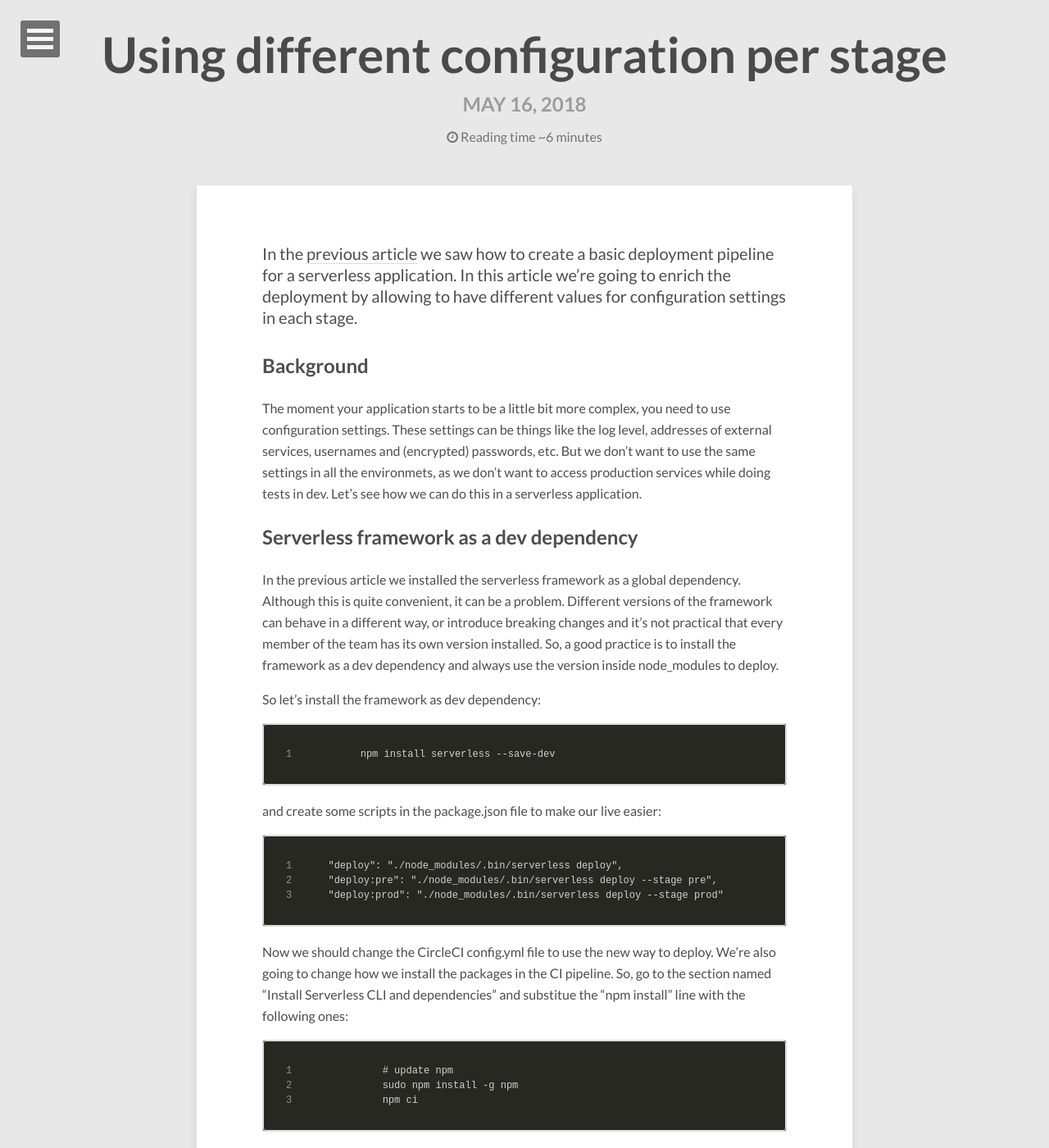
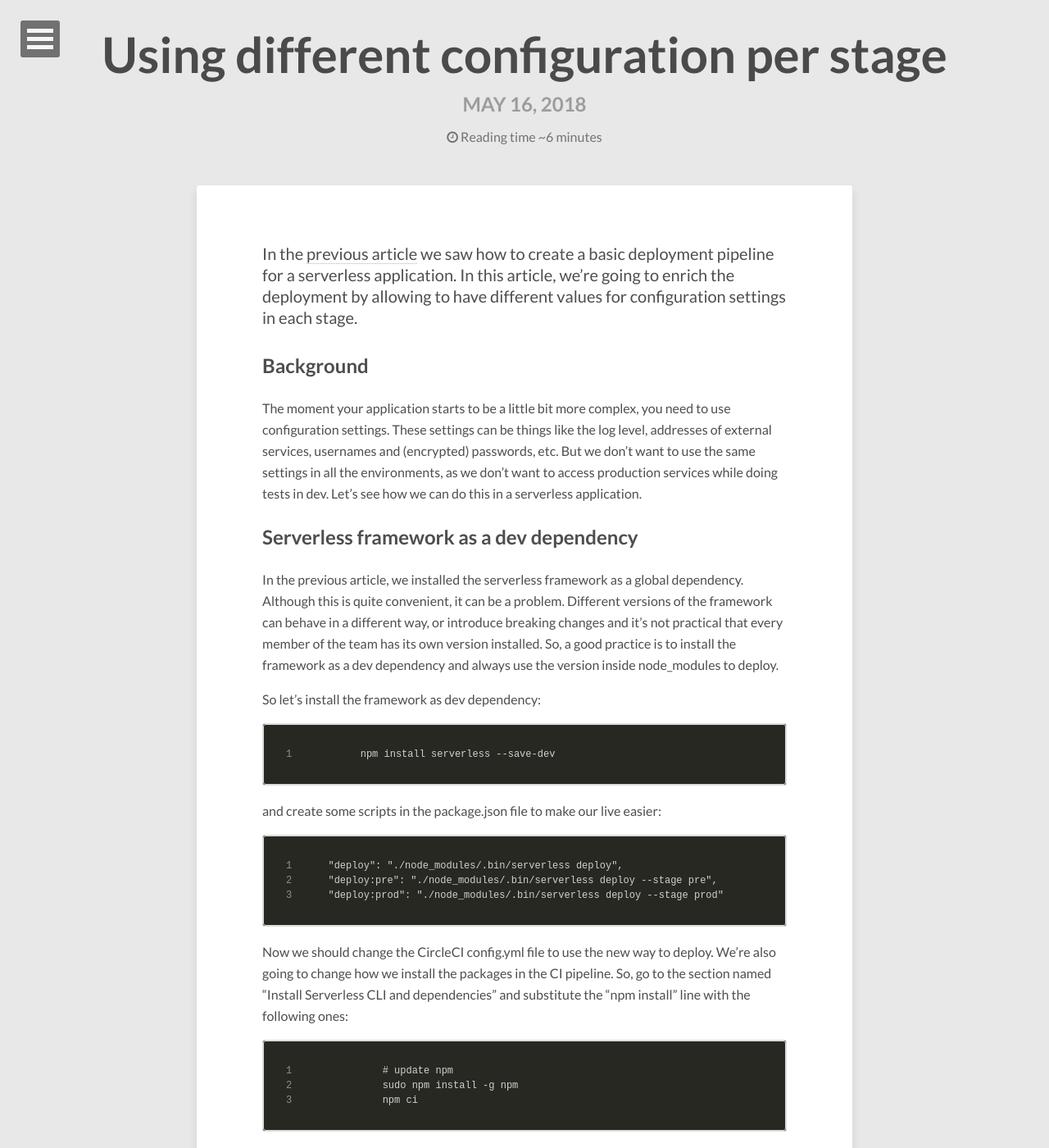
Before and after one commit to vgaltes/vgaltes.github.io, a Jekyll site: the page built from _posts/2018-05-16-using-different-configuration-per-stage.md, in a window 1280 px wide and 1400 px high. Shown: the whole window at 82% size. Built offline with Jekyll 4.4.1, drawn with Linux system fonts in a browser that asks for light colours; nearby versions of some CDN libraries; comment, search, counter and statistics services are not loaded; some of the changed text lies outside the part shown.

Commit message:
Grammar fixes.

````diff
--- a/_posts/2018-05-16-using-different-configuration-per-stage.md
+++ b/_posts/2018-05-16-using-different-configuration-per-stage.md
@@ -22,15 +22,15 @@ lcb: "{{"
 rcb: "}}"
 ---
 
-In the [previous article](./deploy-serverless-app/) we saw how to create a basic deployment pipeline for a serverless application. In this article we're going to enrich the deployment by allowing to have different values for configuration settings in each stage.
+In the [previous article](./deploy-serverless-app/) we saw how to create a basic deployment pipeline for a serverless application. In this article, we're going to enrich the deployment by allowing to have different values for configuration settings in each stage.
 
 ## Background
 
-The moment your application starts to be a little bit more complex, you need to use configuration settings. These settings can be things like the log level, addresses of external services, usernames and (encrypted) passwords, etc. But we don't want to use the same settings in all the environmets, as we don't want to access production services while doing tests in dev. Let's see how we can do this in a serverless application.
+The moment your application starts to be a little bit more complex, you need to use configuration settings. These settings can be things like the log level, addresses of external services, usernames and (encrypted) passwords, etc. But we don't want to use the same settings in all the environments, as we don't want to access production services while doing tests in dev. Let's see how we can do this in a serverless application.
 
 ## Serverless framework as a dev dependency
 
-In the previous article we installed the serverless framework as a global dependency. Although this is quite convenient, it can be a problem. Different versions of the framework can behave in a different way, or introduce breaking changes and it's not practical that every member of the team has its own version installed. So, a good practice is to install the framework as a dev dependency and always use the version inside node_modules to deploy.
+In the previous article, we installed the serverless framework as a global dependency. Although this is quite convenient, it can be a problem. Different versions of the framework can behave in a different way, or introduce breaking changes and it's not practical that every member of the team has its own version installed. So, a good practice is to install the framework as a dev dependency and always use the version inside node_modules to deploy.
 
 So let's install the framework as dev dependency:
 ```
@@ -45,7 +45,7 @@ and create some scripts in the package.json file to make our live easier:
 "deploy:prod": "./node_modules/.bin/serverless deploy --stage prod"
 ```
 
-Now we should change the CircleCI config.yml file to use the new way to deploy. We're also going to change how we install the packages in the CI pipeline. So, go to the section named "Install Serverless CLI and dependencies" and substitue the "npm install" line with the following ones:
+Now we should change the CircleCI config.yml file to use the new way to deploy. We're also going to change how we install the packages in the CI pipeline. So, go to the section named "Install Serverless CLI and dependencies" and substitute the "npm install" line with the following ones:
 
 ```
 # update npm
@@ -112,7 +112,7 @@ The second one is to define the default stage inside the vars.yml file we want t
 And finally, we're loading the variables in the vars.yml file. If the user provides the stage argument in the deploy command, we'll use that stage. If not, we'll use the default one, which is the dev-user.
 
 ## Using the settings
-To demonstrate how we can use those settings, we're going to define an environment variable in the hello function that we'll print. We're also going to define an http event so the invocation will be easier. Let's create the environment variable in the function:
+To demonstrate how we can use those settings, we're going to define an environment variable in the hello function that we'll print. We're also going to define an HTTP event so the invocation will be easier. Let's create the environment variable in the function:
 
 ```
 environment:
@@ -196,4 +196,4 @@ And for prod the response should be:
 ```
 
 ## Summary
-In this article we've seen how we can set different values for a configuration variable per environment. Hope it helps!
+In this article, we've seen how we can set different values for a configuration variable per environment. Hope it helps!
````
Also changed, not shown: other parts of _posts/2018-05-16-using-different-configuration-per-stage.md (+3 -3 lines).
